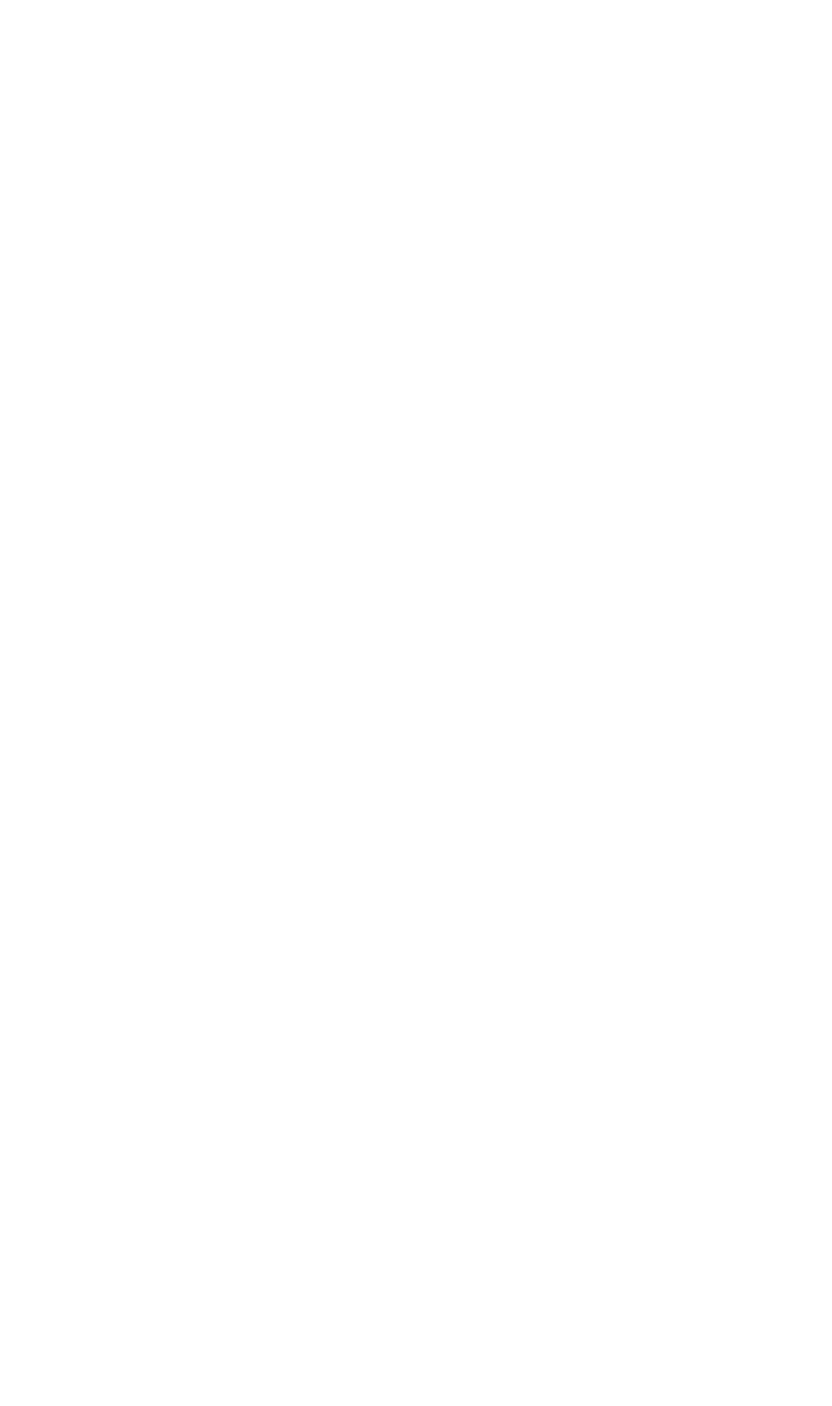
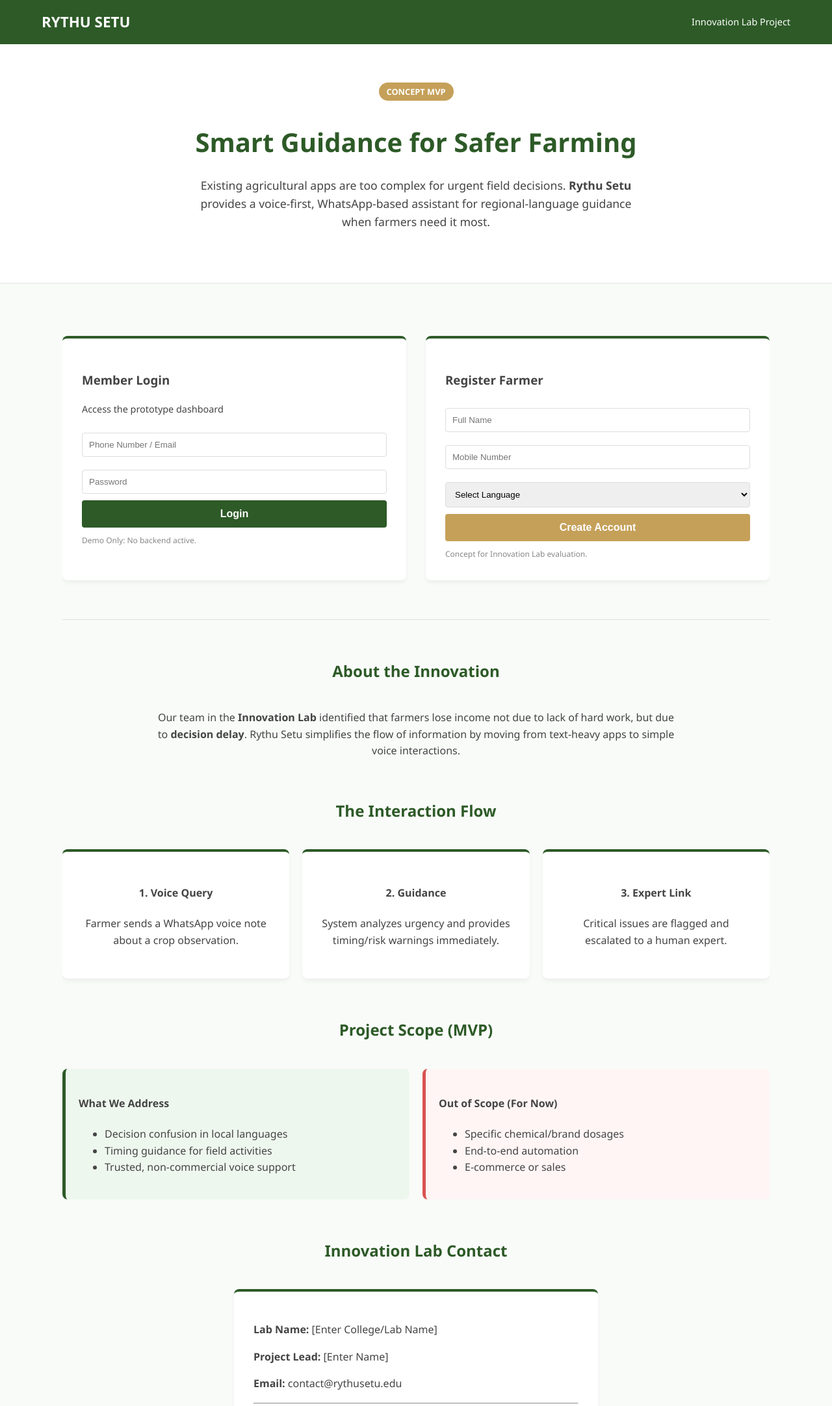
Before and after one commit to manasamandara29-source/flowboars, a plain HTML site: page Index.html in a window 1280 px wide. Shown: the top 2164 px of the page at 65% size. Before the commit the page ends 800 px from the top, so only its background shows below. Drawn offline with Linux system fonts and the light colour scheme.

Commit message:
Update Index.html

```diff
--- a/Index.html
+++ b/Index.html
@@ -4,202 +4,262 @@
     <meta charset="UTF-8">
     <meta name="viewport" content="width=device-width, initial-scale=1.0">
     <title>RYTHU SETU | Innovation Lab Project</title>
-    <link href="https://cdnjs.cloudflare.com/ajax/libs/font-awesome/6.0.0/css/all.min.css" rel="stylesheet">
     <style>
         :root {
             --primary-green: #2d5a27;
-            --light-green: #f1f8f1;
-            --accent-gold: #d4af37;
-            --text-dark: #333;
-            --text-light: #666;
-            --white: #ffffff;
-        }
-
-        * {
-            box-sizing: border-box;
-            margin: 0;
-            padding: 0;
-            font-family: 'Segoe UI', Tahoma, Geneva, Verdana, sans-serif;
+            --soft-white: #f9fbf9;
+            --accent-gold: #c5a059;
+            --text-gray: #444;
         }
 
         body {
+            font-family: 'Segoe UI', Tahoma, Geneva, Verdana, sans-serif;
+            margin: 0;
+            padding: 0;
             line-height: 1.6;
-            color: var(--text-dark);
-            background-color: var(--white);
-        }
-
-        /* Layout */
-        .container {
-            max-width: 1000px;
-            margin: 0 auto;
-            padding: 0 20px;
+            color: var(--text-gray);
+            background-color: var(--soft-white);
         }
 
         header {
             background: var(--primary-green);
-            color: var(--white);
-            padding: 1rem 0;
-            position: sticky;
-            top: 0;
-            z-index: 1000;
-        }
-
-        nav {
+            color: white;
+            padding: 1rem 5%;
             display: flex;
             justify-content: space-between;
             align-items: center;
+            position: sticky;
+            top: 0;
+            z-index: 100;
         }
 
-        .logo {
-            font-weight: bold;
-            font-size: 1.5rem;
-            letter-spacing: 1px;
-        }
-
-        .nav-links a {
-            color: var(--white);
-            text-decoration: none;
-            margin-left: 20px;
-            font-size: 0.9rem;
+        .container {
+            width: 85%;
+            max-width: 1100px;
+            margin: auto;
+            overflow: hidden;
+            padding: 40px 0;
         }
 
         /* Hero Section */
         .hero {
-            padding: 80px 0;
-            background: var(--light-green);
             text-align: center;
+            padding: 60px 20px;
+            background: white;
+            border-bottom: 2px solid #eee;
         }
 
         .hero h1 {
+            color: var(--primary-green);
             font-size: 2.5rem;
-            color: var(--primary-green);
-            margin-bottom: 20px;
+            margin-bottom: 10px;
         }
 
-        .hero p {
-            max-width: 700px;
-            margin: 0 auto 30px;
-            font-size: 1.1rem;
-            color: var(--text-light);
+        .badge {
+            background: var(--accent-gold);
+            color: white;
+            padding: 5px 12px;
+            border-radius: 20px;
+            font-size: 0.8rem;
+            font-weight: bold;
+            text-transform: uppercase;
         }
 
-        .btn-primary {
+        /* Auth Forms */
+        .auth-grid {
+            display: grid;
+            grid-template-columns: repeat(auto-fit, minmax(300px, 1fr));
+            gap: 30px;
+            margin-top: 40px;
+        }
+
+        .card {
+            background: white;
+            padding: 30px;
+            border-radius: 8px;
+            box-shadow: 0 4px 6px rgba(0,0,0,0.05);
+            border-top: 4px solid var(--primary-green);
+        }
+
+        input, select {
+            width: 100%;
+            padding: 10px;
+            margin: 10px 0;
+            border: 1px solid #ddd;
+            border-radius: 4px;
+            box-sizing: border-box;
+        }
+
+        .btn {
             background: var(--primary-green);
             color: white;
-            padding: 12px 25px;
+            padding: 12px;
             border: none;
             border-radius: 4px;
             cursor: pointer;
-            text-decoration: none;
+            width: 100%;
+            font-size: 1rem;
             font-weight: bold;
         }
 
-        /* Forms Section */
-        .auth-container {
-            display: grid;
-            grid-template-columns: 1fr 1fr;
-            gap: 40px;
-            padding: 60px 0;
-        }
-
-        .form-card {
-            border: 1px solid #ddd;
-            padding: 30px;
-            border-radius: 8px;
-            background: #fafafa;
-        }
-
-        .form-card h3 {
-            margin-bottom: 20px;
+        /* Info Sections */
+        .section-title {
+            text-align: center;
             color: var(--primary-green);
-            border-bottom: 2px solid var(--primary-green);
-            display: inline-block;
-        }
-
-        .form-group {
-            margin-bottom: 15px;
-        }
-
-        .form-group label {
-            display: block;
-            margin-bottom: 5px;
-            font-size: 0.9rem;
-        }
-
-        .form-group input, .form-group select {
-            width: 100%;
-            padding: 10px;
-            border: 1px solid #ccc;
-            border-radius: 4px;
-        }
-
-        .badge {
-            background: #eee;
-            color: #666;
-            padding: 2px 8px;
-            font-size: 0.7rem;
-            border-radius: 10px;
-            vertical-align: middle;
-        }
-
-        /* Content Sections */
-        .section {
-            padding: 60px 0;
-        }
-
-        .section h2 {
-            text-align: center;
             margin-bottom: 40px;
-            color: var(--primary-green);
         }
 
         .grid-3 {
             display: grid;
-            grid-template-columns: repeat(auto-fit, minmax(250px, 1fr));
-            gap: 30px;
-        }
-
-        .card {
-            padding: 20px;
-            text-align: center;
-            border-bottom: 3px solid var(--primary-green);
-            background: #fff;
-            transition: transform 0.3s;
-        }
-
-        .card i {
-            font-size: 2.5rem;
-            color: var(--primary-green);
-            margin-bottom: 15px;
-        }
-
-        /* Scope Section */
-        .scope-box {
-            display: grid;
-            grid-template-columns: 1fr 1fr;
+            grid-template-columns: repeat(auto-fit, minmax(280px, 1fr));
             gap: 20px;
         }
 
-        .scope-item {
+        .scope-container {
+            display: flex;
+            gap: 20px;
+            flex-wrap: wrap;
+        }
+
+        .scope-box {
+            flex: 1;
+            min-width: 300px;
             padding: 20px;
             border-radius: 8px;
         }
 
-        .solving { background: #e8f5e9; border-left: 5px solid #4caf50; }
-        .not-solving { background: #fff3e0; border-left: 5px solid #ff9800; }
+        .is-solving { background: #eef7ee; border-left: 5px solid #2d5a27; }
+        .not-solving { background: #fff5f5; border-left: 5px solid #d9534f; }
 
         footer {
             background: #333;
             color: white;
             text-align: center;
-            padding: 40px 0;
-            margin-top: 60px;
+            padding: 30px;
+            margin-top: 50px;
         }
 
-        @media (max-width: 768px) {
-            .auth-container, .scope-box { grid-template-columns: 1fr; }
-            .hero h1 { font-size: 1.8rem; }
+        .form-note {
+            font-size: 0.75rem;
+            color: #888;
+            margin-top: 10px;
+            display: block;
         }
     </style>
 </head>
 <body>
+
+<header>
+    <div style="font-weight: bold; font-size: 1.4rem;">RYTHU SETU</div>
+    <div style="font-size: 0.9rem;">Innovation Lab Project</div>
+</header>
+
+<section class="hero">
+    <span class="badge">Concept MVP</span>
+    <h1>Smart Guidance for Safer Farming</h1>
+    <p style="max-width: 700px; margin: 20px auto; font-size: 1.1rem;">
+        Existing agricultural apps are too complex for urgent field decisions.
+        <b>Rythu Setu</b> provides a voice-first, WhatsApp-based assistant for regional-language guidance when farmers need it most.
+    </p>
+</section>
+
+<div class="container">
+
+    <div class="auth-grid">
+        <div class="card">
+            <h3>Member Login</h3>
+            <p style="font-size: 0.9rem;">Access the prototype dashboard</p>
+            <input type="text" placeholder="Phone Number / Email">
+            <input type="password" placeholder="Password">
+            <button class="btn">Login</button>
+            <span class="form-note">Demo Only: No backend active.</span>
+        </div>
+
+        <div class="card">
+            <h3>Register Farmer</h3>
+            <input type="text" placeholder="Full Name">
+            <input type="tel" placeholder="Mobile Number">
+            <select>
+                <option>Select Language</option>
+                <option>Telugu</option>
+                <option>Hindi</option>
+                <option>Kannada</option>
+            </select>
+            <button class="btn" style="background: var(--accent-gold);">Create Account</button>
+            <span class="form-note">Concept for Innovation Lab evaluation.</span>
+        </div>
+    </div>
+
+    <hr style="margin: 60px 0; border: 0; border-top: 1px solid #ddd;">
+
+    <section>
+        <h2 class="section-title">About the Innovation</h2>
+        <p style="text-align: center; max-width: 800px; margin: 0 auto;">
+            Our team in the <b>Innovation Lab</b> identified that farmers lose income not due to lack of hard work,
+            but due to <b>decision delay</b>. Rythu Setu simplifies the flow of information by moving
+            from text-heavy apps to simple voice interactions.
+        </p>
+    </section>
+
+    <section style="margin-top: 60px;">
+        <h2 class="section-title">The Interaction Flow</h2>
+        <div class="grid-3">
+            <div class="card" style="text-align: center;">
+                <h4>1. Voice Query</h4>
+                <p>Farmer sends a WhatsApp voice note about a crop observation.</p>
+            </div>
+            <div class="card" style="text-align: center;">
+                <h4>2. Guidance</h4>
+                <p>System analyzes urgency and provides timing/risk warnings immediately.</p>
+            </div>
+            <div class="card" style="text-align: center;">
+                <h4>3. Expert Link</h4>
+                <p>Critical issues are flagged and escalated to a human expert.</p>
+            </div>
+        </div>
+    </section>
+
+    <section style="margin-top: 60px;">
+        <h2 class="section-title">Project Scope (MVP)</h2>
+        <div class="scope-container">
+            <div class="scope-box is-solving">
+                <h4>What We Address</h4>
+                <ul>
+                    <li>Decision confusion in local languages</li>
+                    <li>Timing guidance for field activities</li>
+                    <li>Trusted, non-commercial voice support</li>
+                </ul>
+            </div>
+            <div class="scope-box not-solving">
+                <h4>Out of Scope (For Now)</h4>
+                <ul>
+                    <li>Specific chemical/brand dosages</li>
+                    <li>End-to-end automation</li>
+                    <li>E-commerce or sales</li>
+                </ul>
+            </div>
+        </div>
+    </section>
+
+    <section id="contact" style="margin-top: 60px;">
+        <h2 class="section-title">Innovation Lab Contact</h2>
+        <div class="card" style="max-width: 500px; margin: 0 auto;">
+            <p><strong>Lab Name:</strong> [Enter College/Lab Name]</p>
+            <p><strong>Project Lead:</strong> [Enter Name]</p>
+            <p><strong>Email:</strong> contact@rythusetu.edu</p>
+            <hr>
+            <input type="text" placeholder="Your Name">
+            <textarea style="width:100%; height:80px; margin: 10px 0; padding: 10px; border: 1px solid #ddd; border-radius: 4px;" placeholder="Message"></textarea>
+            <button class="btn">Send Inquiry</button>
+        </div>
+    </section>
+
+</div>
+
+<footer>
+    <p>&copy; 2026 RYTHU SETU | Innovation Lab Project</p>
+    <p style="font-size: 0.8rem; opacity: 0.6;">Academic Prototype - Not for Commercial Use</p>
+</footer>
+
+</body>
+</html>
```
